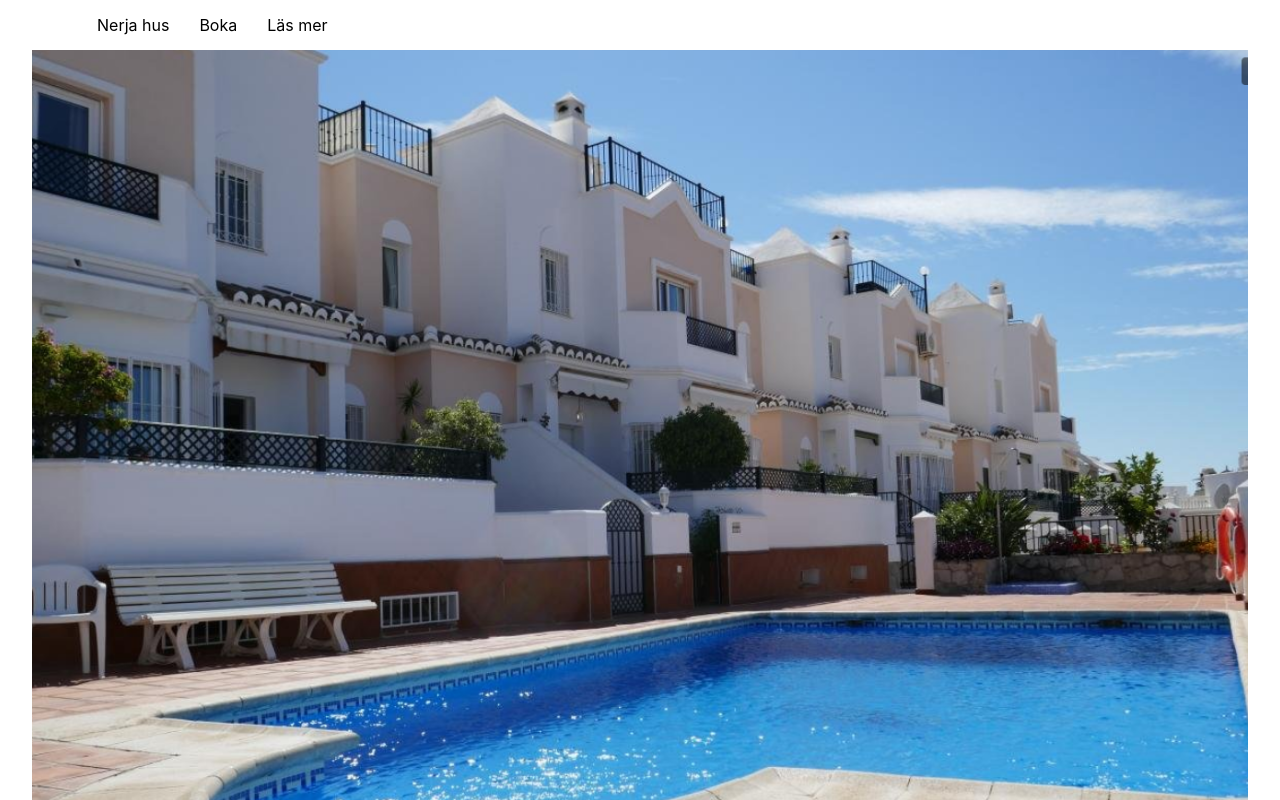
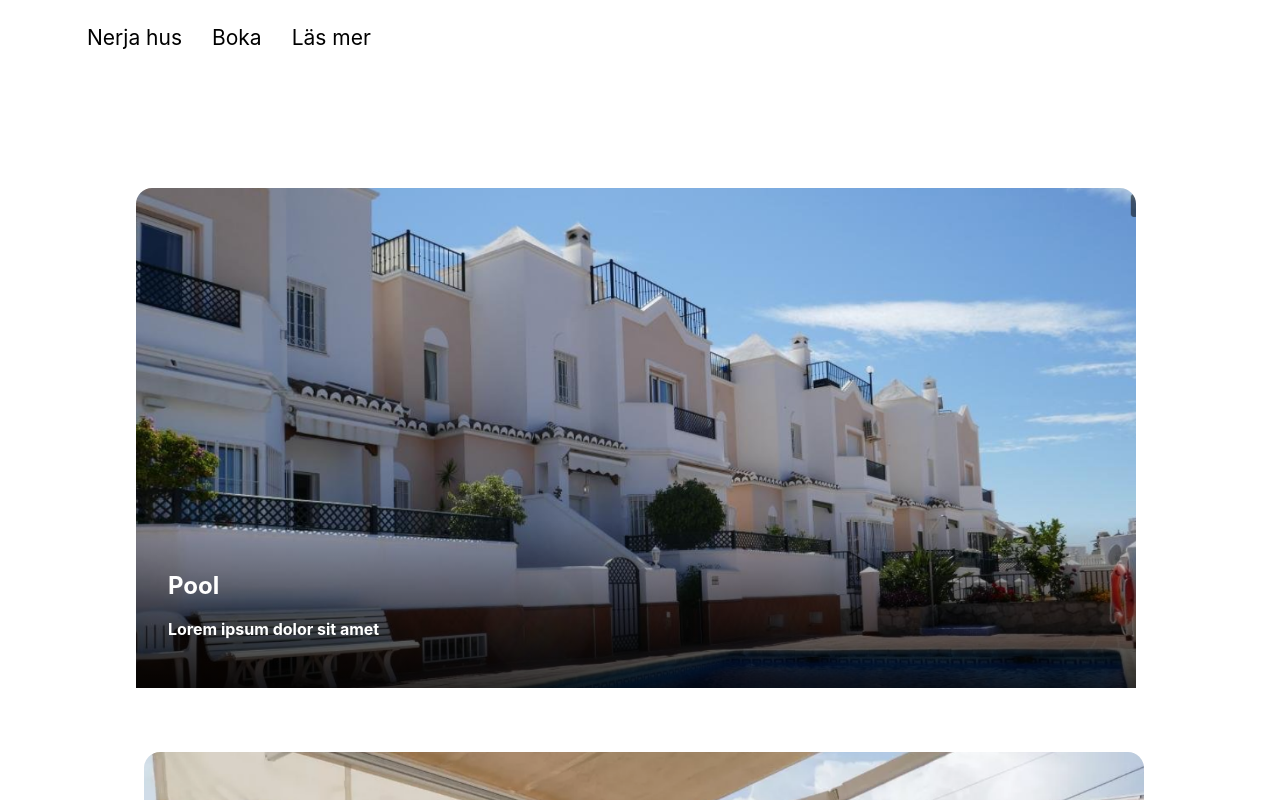
Before and after one commit to DavidFurby/Nerja-house, a Next.js app: page / in a window 1280 px wide. Shown: the top 800 px of the page. Built offline with nearby package versions, Linux system fonts and the light colour scheme.

Commit message:
added animations

```diff
--- a/components/Layout.js
+++ b/components/Layout.js
@@ -1,13 +1,15 @@
 import Footer from "./Footer";
 import Navbar from "./NavigationBar";
 import Head from "next/head"
+import BackgroundShapes from "./backgroundShapes";
 const Layout = ({ children }) => {
     return (
         <div className="content">
             <Head><title>Nerja hus</title>
-                <meta  content="nerja" />
+                <meta content="nerja" />
             </Head>
             <Navbar />
+            <BackgroundShapes />
             {children}
             < Footer />
         </div>);
--- /dev/null
+++ b/components/backgroundShapes.js
@@ -0,0 +1,10 @@
+import backgroundShapes from "../styles/backgroundShapes.module.css"
+const BackgroundShapes = () => {
+    return (
+        <>
+
+        </>
+    )
+}
+
+export default BackgroundShapes;
--- a/pages/book.js
+++ b/pages/book.js
@@ -1,7 +1,7 @@
 const experience = () => {
     return (
         <div className="container">
-           <p>Book</p>
+           <h2>Boka tid hos oss</h2>
         </div>
     );
 }
--- a/pages/index.js
+++ b/pages/index.js
@@ -1,4 +1,3 @@
-import Image from "next/image"
 import pool from "../public/images/Pool.PNG"
 import balcony from "../public/images/Altan.png"
 import ceiling from "../public/images/tak.PNG"
@@ -6,16 +5,24 @@ import livingRoom from "../public/images/vardagsrum.PNG"
 import HomeStyle from "../styles/Home.module.css"
 
 export default function Home() {
-  let imageArr = [pool, balcony, ceiling, livingRoom]
+  const cards = [{ title: "Pool", subText: "Lorem ipsum dolor sit amet", image: pool }, { title: "balcony", subText: "Lorem ipsum dolor sit amet", image: balcony }, { title: "Ceiling", subText: "Lorem ipsum dolor sit amet", image: ceiling }, { title: "Living Room", subText: "Lorem ipsum dolor sit amet", image: livingRoom }]
   return (
-    <div className={HomeStyle.container}>
-      {imageArr.map((data, index) => {
-        return (
-          <div key={index}>
-          <Image className={HomeStyle.item}  src={data} alt={index} />
-          </div>
-        )
-      })}
+    <div className={HomeStyle.container} >
+
+      {
+        cards.map((card, index) => {
+          return (
+            <div className={HomeStyle.card} key={index} style={{ backgroundImage: "url(" + card.image.src + ")", alignSelf: index % 2 === 0 ? "flex-end" : "flex-start" }}>
+              <div className={HomeStyle.cardContent}>
+                <h2 className={HomeStyle.title}>{card.title}</h2>
+                <p className={HomeStyle.subText}>{card.subText}</p>
+              </div>
+            </div>
+          )
+
+        })
+      }
     </div>
   )
+
 }
--- a/styles/Home.module.css
+++ b/styles/Home.module.css
@@ -1,11 +1,81 @@
 .container {
+
   display: flex;
   flex-direction: column;
   justify-content: flex-start;
   align-items: flex-start;
+  padding: 5rem;
+  width: 100%;
 
 }
-.item {
-  padding: 20px;
+
+
+
+.title {
+  position: relative;
+  font-size: 1.5rem;
+  font-weight: bold;
+  line-height: 1.2;
+  color: white;
+}
+
+
+
+.subText {
+  position: relative;
+  font-size: 1rem;
+  font-weight: bold;
+  line-height: 1.2;
+  color: white;
+}
+
+.section {
+  display: flex;
+  flex-direction: column;
+  justify-content: space-between;
+}
+
+.card {
+  border-radius: 1rem 1rem 0rem 0rem;
+  color: var(--clr-neutral-100);
+  background-size: cover;
+  width: 62.5rem;
+  height: 31.25rem;
+  margin: 2rem;
+  display: flex;
+  flex-direction: column;
+  justify-content: flex-end;
+  overflow: hidden;
 
 }
+
+.cardContent {
+  --padding: 2rem;
+  padding: var(--padding);
+  position: relative;
+  background: linear-gradient(hsl(0 0% 0% / 0), hsl(0 0% 0% / 0.8));
+
+}
+
+
+@media(hover) {
+  .cardContent {
+    transition: transform 500ms ease;
+    transform: translateY(40%);
+  }
+  .cardContent>*:not(.title) {
+    opacity: 0;
+    transition: opacity 200ms linear;
+  }
+
+  .card:hover .cardContent>*,
+  .card:focus-within .cardContent>* {
+    opacity: 1;
+  }
+
+  .card:hover .cardContent,
+  .card:focus-within .cardContent {
+    transform: translateY(0);
+  }
+
+}
--- a/styles/Nav.module.css
+++ b/styles/Nav.module.css
@@ -1,6 +1,4 @@
 .nav {
-    height: 50px;
-    padding: 10px;
     background: rgb(255, 255, 255);
     color: rgb(0, 0, 0);
     display: flex;
--- /dev/null
+++ b/styles/backgroundShapes.module.css
@@ -0,0 +1,9 @@
+.firstShape {
+	width: 0;
+	height: 0;
+	border-top: 25px solid transparent;
+	border-right: 50px solid #555;
+	border-bottom: 25px solid transparent;
+    opacity: 0.2;
+    position: absolute;
+}
--- a/styles/globals.css
+++ b/styles/globals.css
@@ -1,9 +1,20 @@
 html,
+
+:root {
+  --clr-neutral-900: hsl(207,19%,9%);
+  --clr-neutral-100: hsl(0,0,100%);
+  --clr-accent-400: hsl(142, 90% 61%);
+}
 body {
   padding: 0;
   margin: 0;
   font-family: -apple-system, BlinkMacSystemFont, Segoe UI, Roboto, Oxygen,
     Ubuntu, Cantarell, Fira Sans, Droid Sans, Helvetica Neue, sans-serif;
+    font-weight: 400;
+    font-size: 1.3125rem;
+    line-height: 1.6;
+    background: var(--clr-neutral-100);
+
 }
 .content {
   margin-left: 2rem;
@@ -18,3 +29,8 @@ a {
 * {
   box-sizing: border-box;
 }
+
+*::before,
+*::after {
+  box-sizing: border-box;
+}
```
Also changed, not shown: pages/readMore.js (+5 -5 lines).
